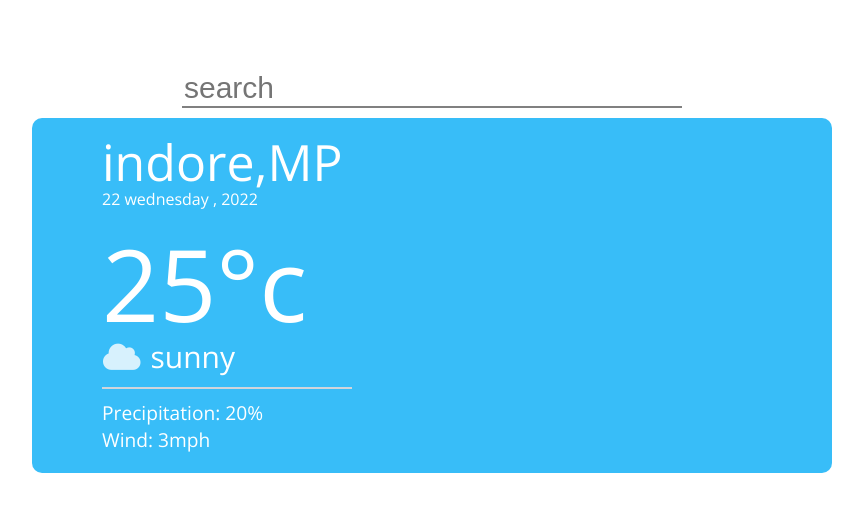
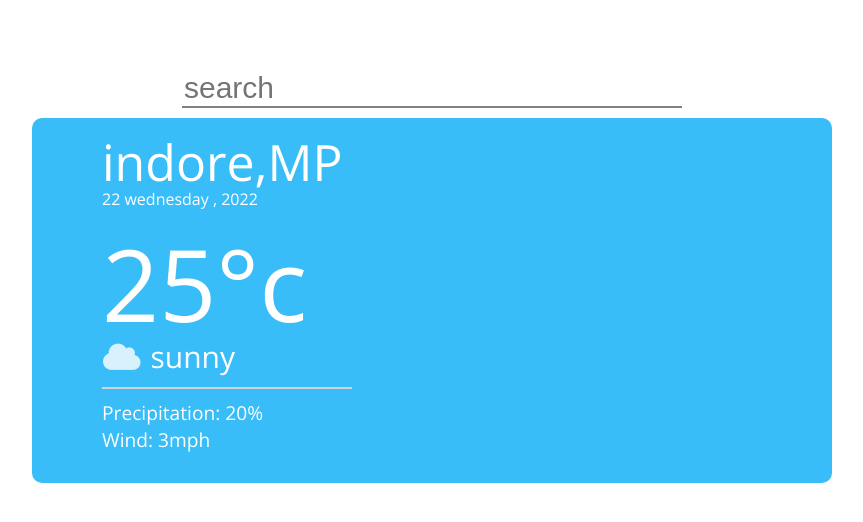
Before and after one commit to tanishk15sharma/Weather-Application, a React (Create React App) app: page / in a window 1280 px wide. Shown: the top 522 px of the page, without its empty margins (208-1071 px from the left). Built offline with nearby package versions, Linux system fonts and the light colour scheme.

Commit message:
intermediate styling

```diff
--- a/src/components/style/style.css
+++ b/src/components/style/style.css
@@ -68,5 +68,5 @@ body {
 
 .weather-info .wind {
   font-size: larger;
-  padding-bottom: 10px;
+  padding-bottom: 20px;
 }
```
